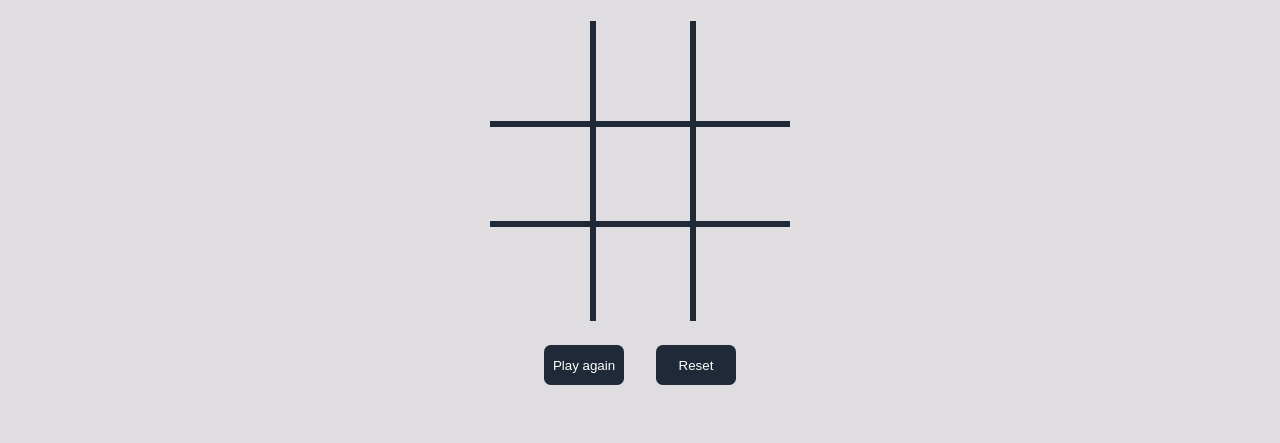
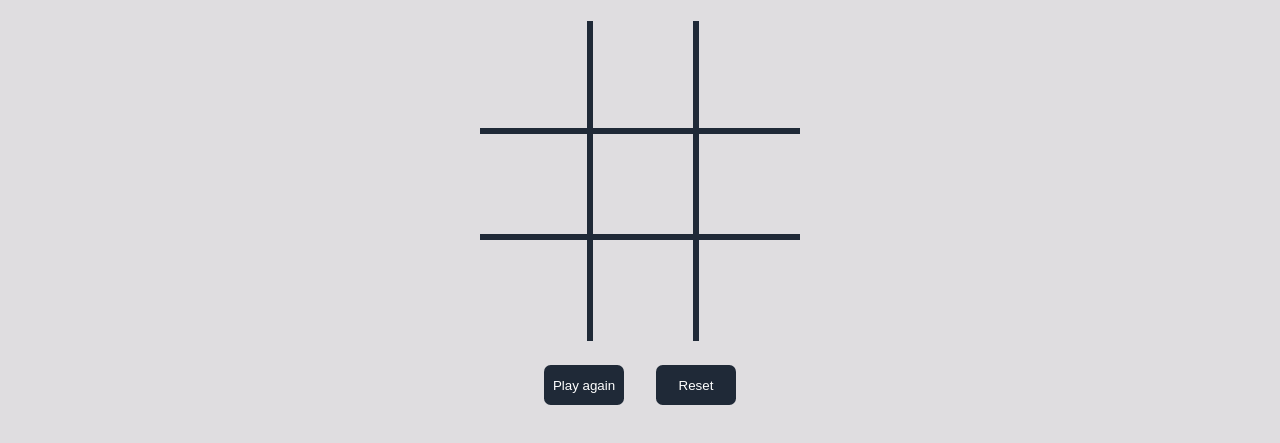
Before and after one commit to Kgodisho-Mononyane/tic-tac-toe-project, a plain HTML site: page index.html in a window 1280 px wide. Shown: the part 257-700 px from the top of the page. Drawn offline with Linux system fonts and the light colour scheme.

Commit message:
change gameboard size

```diff
--- a/style.css
+++ b/style.css
@@ -138,8 +138,8 @@ input:focus {
 #gameboard-container {
     /* border: 1px solid red; */
     margin-top: var(--spacing);
-    height: 300px;
-    width: 300px;
+    height: 20rem;
+    width: 20rem;
     display: grid;
     grid-template-columns: repeat(3, 1fr);
     grid-template-rows: repeat(3, 1fr);
```
